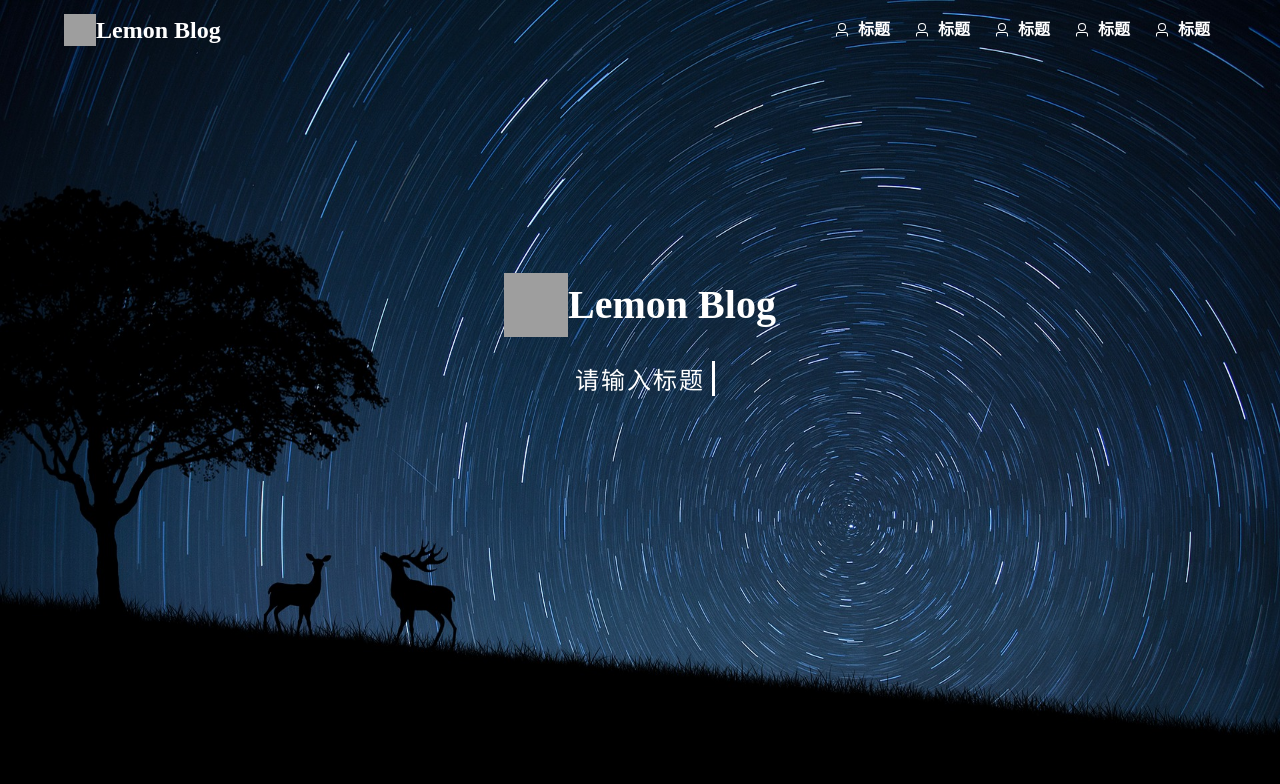
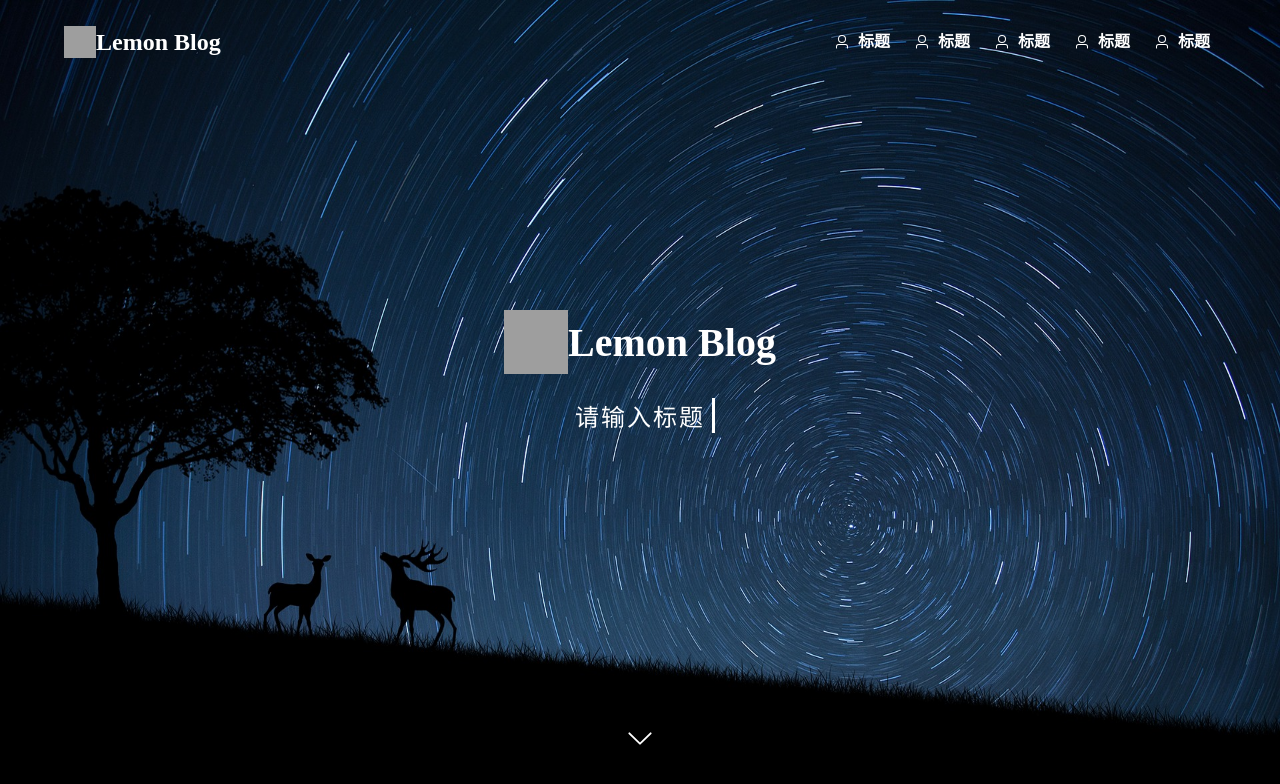
Before and after one commit to Chinghsaing/demo-Blog, a Vue app: page / in a window 1280 px wide. Shown: the top 784 px of the page. Built offline with nearby package versions, Linux system fonts and the light colour scheme; grey boxes are pictures that could not be loaded.

Commit message:
开发第三天 大范围改造页面布局 增加帧动画

```diff
--- a/src/components/NavBar.vue
+++ b/src/components/NavBar.vue
@@ -1,9 +1,8 @@
 <template>
-    <div class="header-container">
-        <el-header class="el-header">
+    <div class="logo-box-container">
         <div class="logo-box">
             <el-image class="el-img" :src="data.logoUrl" fit="fill"></el-image>
-                <h1>{{ data.title }}</h1>
+            <h2>{{ data.title }}</h2>
         </div>
         <div class="buttom-group">
             <el-button type="primary" style="--el-button-hover-bg-color:transparent" size="large" @click=""
@@ -27,7 +26,6 @@
     data.buttonText.button_5
                 }}</el-button>
         </div>
-        </el-header>
     </div>
 
 </template>
@@ -59,9 +57,11 @@ const data: dataType = reactive({
 </script>
 
 <style scoped lang="less">
-.el-header {
+.logo-box-container {
+    .publicWH(100%, 0);
     .publicMP(0, 0 5% 0 5%);
     .publicFlex(center, none, space-between);
+    box-sizing: border-box;
 
     .logo-box {
         .publicWH(fit-content, fit-content);
--- a/src/style.css
+++ b/src/style.css
@@ -1,12 +1,12 @@
-html,body {
+html,
+body {
     margin: 0;
     padding: 0;
     box-sizing: border-box;
     width: 100%;
     height: 100%;
 }
-
-#app{
+#app {
     width: 100%;
     height: 100%;
 }
--- a/src/style/GobalStyle.less
+++ b/src/style/GobalStyle.less
@@ -1,7 +1,6 @@
 //公共颜色
 @defult: #fff;
 @defultBG: transparent;
-
 //公共样式
 .publicWH(@w, @h) {
     width: @w;
--- a/src/views/home.vue
+++ b/src/views/home.vue
@@ -1,19 +1,24 @@
 <template>
-    <div class="home-container">
-        <el-container direction="vertical">
+    <div class="main-container-1">
         <NavBar></NavBar>
-            <el-main>
-                <div class="mid-box-container">
-                    <div class="mid-box">
+        <div class="center-box-container">
+            <div class="title-box-container">
                 <div class="title-box">
+                    <div class="title">
                         <img :src="store.$state.NavBarData.logoUrl" alt="" srcset="">
                         <h1>Lemon Blog</h1>
                     </div>
                     <TextAmt></TextAmt>
                 </div>
             </div>
-            </el-main>
-        </el-container>
+        </div>
+        <div>
+            <el-icon class="arrow" color="#fff" size="32">
+                <ArrowDown />
+            </el-icon>
+        </div>
+    </div>
+    <div class="main-container-2">
     </div>
 </template>
 
@@ -23,35 +28,33 @@ import TextAmt from '@/components/TextAmt.vue'
 import { useStore } from "@/store/HomeState"
 
 const store = useStore()
-
 </script>
 
 <style scoped lang="less">
 //样式
-.home-container {
+.main-container-1 {
+    .publicFlex(center, none, center);
     .publicWH(100%, 100%);
+    flex-direction: column;
     background: url('@/assets/images/background.jpg') no-repeat center;
-    background-position: center;
     background-size: 100% 100%;
 
-    .el-container {
-        .publicWH(100%, 100%);
-
-        .el-main {
-            .publicWH(100%, 100%);
-            .publicFlex(center, none, center);
-            flex-direction: column;
-            .mid-box-container {
-                // .publicFlex(center, none, center);
-                // flex-direction: column;
-                .publicWH(100%, 45%);
-                .publicMP(0, auto);
-
-                .mid-box {
+    .center-box-container {
+        .publicWH(100%, 85%);
         .publicFlex(center, none, center);
         flex-direction: column;
 
+        .title-box-container {
+            .publicFlex(center, none, center);
+            flex-direction: column;
+            .publicWH(100%, 100%);
+            .publicMP(0, auto);
+
             .title-box {
+                .publicFlex(center, none, center);
+                flex-direction: column;
+
+                .title {
                     .publicFlex(center, none, center);
 
                     img {
@@ -65,11 +68,45 @@ const store = useStore()
                     }
                 }
             }
-
-
+        }
     }
 
+    .arrow {
+        animation-name: arrowAnimation;
+        animation-duration: 1s;
+        animation-direction: alternate-reverse;
+        animation-iteration-count: infinite;
+        animation-timing-function: linear;
     }
+}
+
+.main-container-2 {
+}
+
+//创建帧动画
+@keyframes arrowAnimation {
+    0% {
+        transform: scale(1);
+    }
+
+    20% {
+        transform: scale(1.1);
+    }
+
+    40% {
+        transform: scale(1.2);
+    }
+
+    60% {
+        transform: scale(1.3);
+    }
+
+    80% {
+        transform: scale(1.4);
+    }
+
+    100% {
+        transform: scale(1.5);
     }
 }
 </style>
```
Lines whose indentation alone changed are shown as unchanged.
